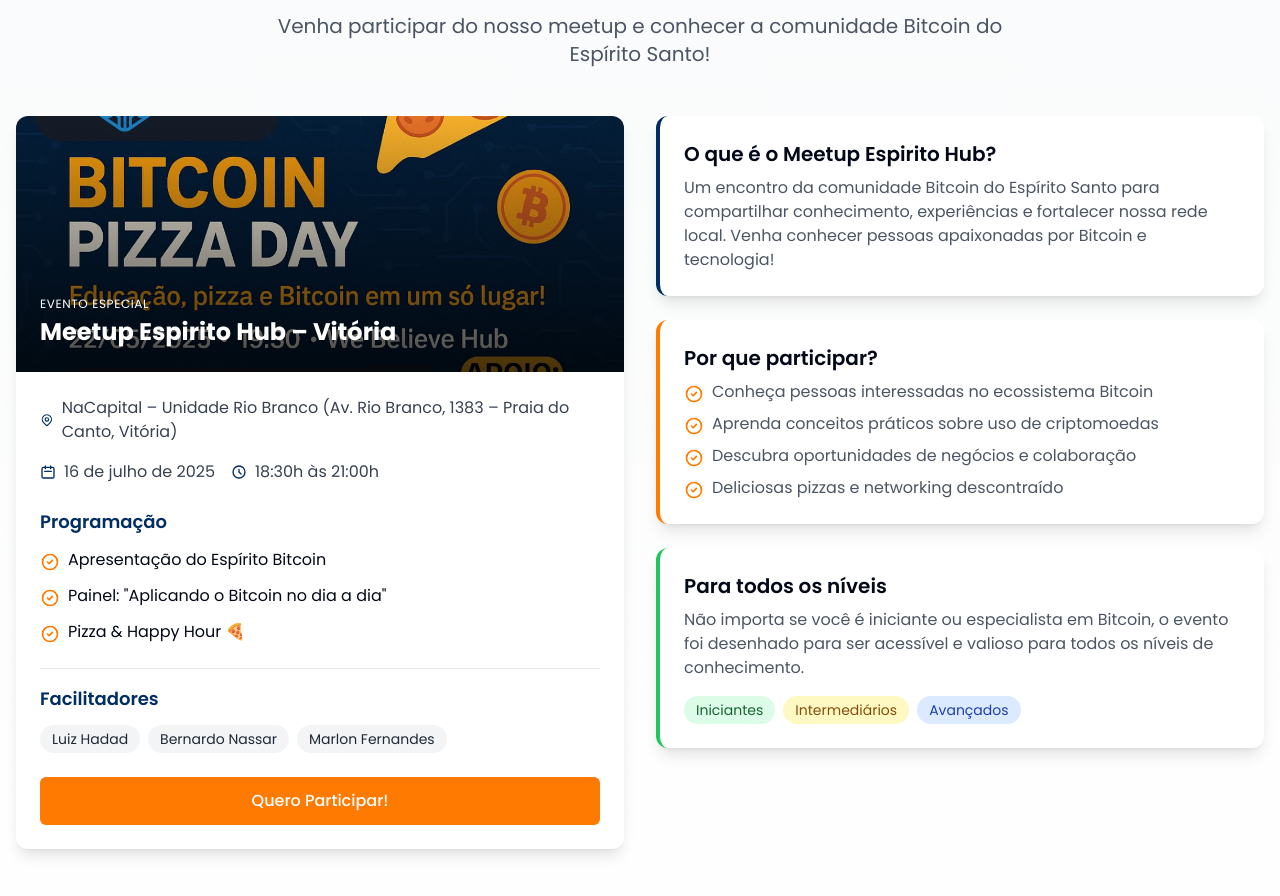
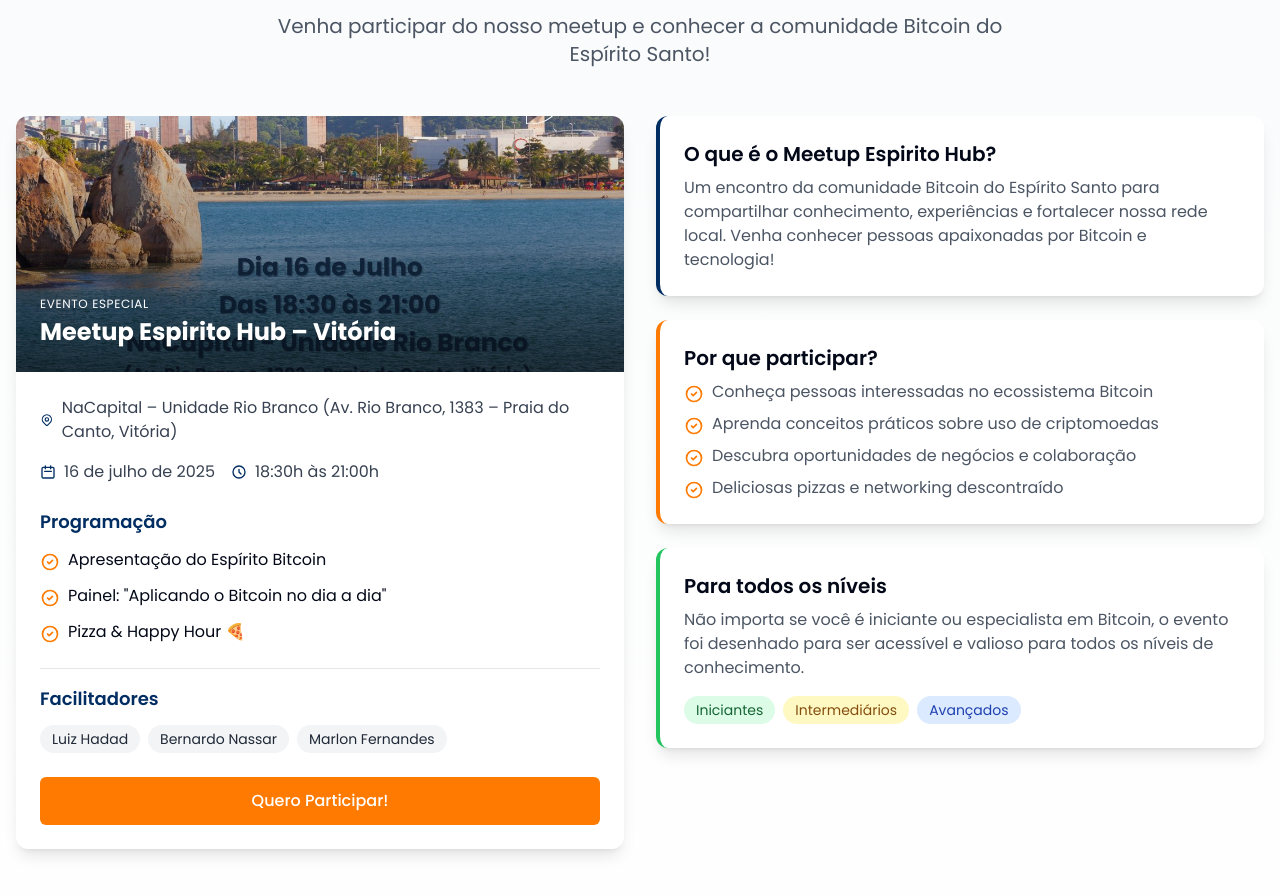
Before and after one commit to victorrangel10/espirito-bitcoin, a React (Vite) app: page / in a window 1280 px wide. Shown: the part 1958-2854 px from the top of the page. Built offline with nearby package versions, Linux system fonts and the light colour scheme.

Commit message:
Update event image
Replaced the event image in the `Event` component.

```diff
--- a/src/components/Event.tsx
+++ b/src/components/Event.tsx
@@ -1,3 +1,4 @@
+
 import { useState, useEffect, useRef } from "react";
 
 const Event = () => {
@@ -56,7 +57,7 @@ const Event = () => {
           >
             <div className="relative">
               <img
-                src="/lovable-uploads/0cf961b1-0a7e-4122-b20c-295bb539adee.png"
+                src="/lovable-uploads/28420fc8-0a74-44fd-810f-84b1c08fb13f.png"
                 alt="Meetup Espirito Hub"
                 className="w-full h-64 object-cover object-center"
               />
```
Also changed, not shown: public/lovable-uploads/28420fc8-0a74-44fd-810f-84b1c08fb13f.png (added).
